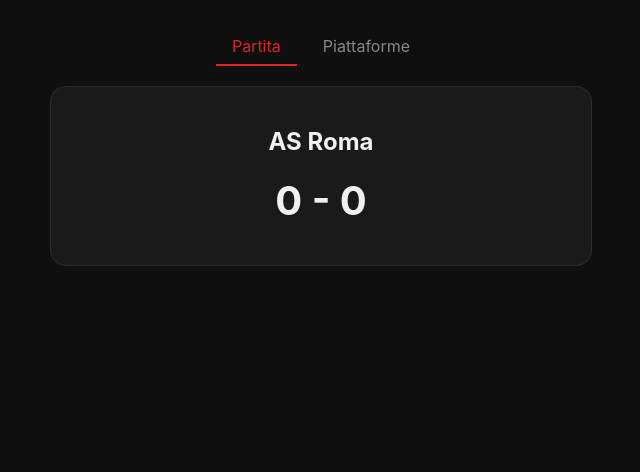
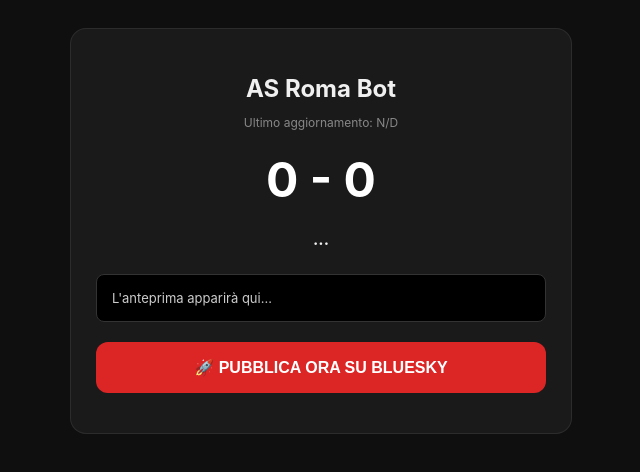
Before and after one commit to ASRomaData/RomaStats, a plain HTML site: page index.html in a window 1280 px wide. Shown: the whole page, without its empty margins (319-959 px from the left). Drawn offline with Linux system fonts and the light colour scheme.

Commit message:
Update index.html
Index for APP

```diff
--- a/index.html
+++ b/index.html
@@ -6,106 +6,94 @@
     <title>Roma Stats Bot</title>
     <style>
         :root { --red: #dc2626; --bg: #0f0f0f; --surface: #1a1a1a; --text: #f0f0f0; --muted: #888; --border: rgba(255,255,255,0.08); --green: #22c55e; }
-  body { font-family: -apple-system, system-ui, sans-serif; background: var(--bg); color: var(--text); padding: 20px; }
-  .card { background: var(--surface); border-radius: 16px; border: 1px solid var(--border); padding: 20px; max-width: 500px; margin: 0 auto; }
-  .score { font-size: 40px; font-weight: bold; text-align: center; margin: 20px 0; }
-  .stat-row { display: flex; justify-content: space-between; margin-bottom: 10px; font-size: 14px; }
-  .preview { background: #000; padding: 15px; border-radius: 8px; font-size: 13px; white-space: pre-wrap; margin: 20px 0; border: 1px solid #333; }
-
-  /* BOTTONE */
-  .btn-trigger { width: 100%; padding: 15px; background: var(--red); color: white; border: none; border-radius: 12px; font-weight: bold; cursor: pointer; transition: transform 0.2s; }
-  .btn-trigger:active { transform: scale(0.98); opacity: 0.8; }
+        body { font-family: -apple-system, system-ui, sans-serif; background: var(--bg); color: var(--text); padding: 20px; display: flex; justify-content: center; }
+        .card { background: var(--surface); border-radius: 16px; border: 1px solid var(--border); padding: 25px; width: 100%; max-width: 450px; }
+        .score { font-size: 48px; font-weight: bold; text-align: center; margin: 20px 0; color: white; }
+        .stat-row { display: flex; justify-content: space-between; margin-bottom: 12px; font-size: 14px; border-bottom: 1px solid var(--border); padding-bottom: 8px; }
+        .preview { background: #000; padding: 15px; border-radius: 8px; font-size: 13px; white-space: pre-wrap; margin: 20px 0; border: 1px solid #333; color: #ccc; }
+        .btn-trigger { width: 100%; padding: 16px; background: var(--red); color: white; border: none; border-radius: 12px; font-weight: bold; cursor: pointer; font-size: 16px; transition: all 0.2s; }
+        .btn-trigger:active { transform: scale(0.97); opacity: 0.8; }
         .btn-trigger:disabled { background: #444; cursor: not-allowed; }
-
-  .tabs { display: flex; gap: 10px; margin-bottom: 20px; justify-content: center; }
-  .tab { padding: 8px 16px; cursor: pointer; color: var(--muted); border-bottom: 2px solid transparent; }
-  .tab.active { color: var(--red); border-bottom-color: var(--red); }
-  .tab-content { display: none; }
-  .tab-content.active { display: block; }
+        #msg { text-align: center; margin-top: 15px; font-size: 13px; font-weight: 500; }
     </style>
 </head>
 <body>
 
-<div class="tabs">
-  <div class="tab active" onclick="switchTab('stats')">Partita</div>
-  <div class="tab" onclick="switchTab('actions')">Piattaforme</div>
-</div>
+<div class="card">
+    <h2 style="text-align:center; margin-bottom:5px;">AS Roma Bot</h2>
+    <p style="text-align:center; color:var(--muted); font-size:12px; margin-bottom:20px;" id="last-update">Caricamento...</p>
 
-<div id="stats" class="tab-content active">
-  <div class="card">
-    <h2 style="text-align:center" id="match-teams">AS Roma</h2>
     <div class="score" id="match-score">0 - 0</div>
+    <div id="match-teams" style="text-align:center; font-weight:bold; margin-bottom:25px;">...</div>
+
     <div id="stats-list"></div>
-  </div>
-</div>
 
-<div id="actions" class="tab-content">
-  <div class="card">
-    <h3>Azioni Bot</h3>
-    <p style="font-size: 12px; color: var(--muted); margin-bottom: 15px;">L'anteprima mostra l'ultimo post caricato:</p>
-    <div class="preview" id="post-text">...</div>
+    <div class="preview" id="post-text">L'anteprima apparirà qui...</div>
 
     <button id="trigger-btn" class="btn-trigger" onclick="triggerBot()">🚀 PUBBLICA ORA SU BLUESKY</button>
-    <div id="msg" style="text-align:center; margin-top:10px; font-size:12px;"></div>
-  </div>
+    <div id="msg"></div>
 </div>
 
 <script>
-// CONFIGURAZIONE (Sostituisci con i tuoi dati!)
+// ==========================================
+// CONFIGURAZIONE - METTI I TUOI DATI QUI!
+// ==========================================
 const GITHUB_USER = "ASRomaData";
 const GITHUB_REPO = "RomaStats";
-const GITHUB_TOKEN = "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"; // ATTENZIONE: vedi nota sotto
+const GITHUB_TOKEN = "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";
+const BRANCH = "main"; // Cambia in "master" se il tuo ramo si chiama così
+// ==========================================
 
 async function loadData() {
+    try {
         const r = await fetch('dashboard_data.json?t=' + Date.now());
         const d = await r.json();
-  if (d.match) {
+        document.getElementById('last-update').innerText = "Ultimo aggiornamento: " + (d.last_updated || "N/D");
         document.getElementById('match-teams').innerText = d.match.home + " vs " + d.match.away;
         document.getElementById('match-score').innerText = d.match.score;
         document.getElementById('post-text').innerText = d.post_text;
+
         const list = document.getElementById('stats-list');
         list.innerHTML = "";
         for (const [k, v] of Object.entries(d.stats)) {
-       list.innerHTML += `<div class="stat-row"><span>${v.home}</span><b>${k}</b><span>${v.away}</span></div>`;
+            list.innerHTML += `<div class="stat-row"><span>${v.home}</span><b style="color:var(--muted)">${k}</b><span>${v.away}</span></div>`;
         }
-  }
+    } catch(e) { console.error("Dati non trovati."); }
 }
 
 async function triggerBot() {
     const btn = document.getElementById('trigger-btn');
     const msg = document.getElementById('msg');
     btn.disabled = true;
-  btn.innerText = "ATTENDI...";
+    btn.innerText = "CONNESSIONE A GITHUB...";
 
     try {
-    const res = await fetch(`https://api.github.com/repos/${GITHUB_USER}/${GITHUB_REPO}/actions/workflows/bot.yml/dispatches`, {
+        const url = `https://api.github.com/repos/${GITHUB_USER}/${GITHUB_REPO}/actions/workflows/bot.yml/dispatches`;
+        const res = await fetch(url, {
             method: "POST",
             headers: {
-        "Authorization": `Bearer ${GITHUB_TOKEN}`,
-        "Accept": "application/vnd.github+json",
+                "Authorization": `token ${GITHUB_TOKEN.trim()}`,
+                "Accept": "application/vnd.github.v3+json",
+                "Content-Type": "application/json",
             },
-      body: JSON.stringify({ ref: "main", inputs: { force_run: "true" } })
+            body: JSON.stringify({ ref: BRANCH, inputs: { force_run: "true" } })
         });
 
-    if (res.ok) {
-      msg.innerText = "✅ Bot avviato! Tra circa 1 minuto vedrai il post su Bluesky.";
+        if (res.status === 204 || res.ok) {
+            msg.innerText = "✅ COMANDO INVIATO! Il bot sta scrivendo su Bluesky. Attendi 1 minuto e ricarica.";
             msg.style.color = "var(--green)";
         } else {
-      throw new Error("Errore GitHub");
-    }
-  } catch (e) {
-    msg.innerText = "❌ Errore nell'avvio. Controlla il Token.";
+            const err = await res.json().catch(() => ({message: "Errore sconosciuto"}));
+            msg.innerText = `❌ Errore ${res.status}: ${err.message}`;
             msg.style.color = "var(--red)";
             btn.disabled = false;
             btn.innerText = "🚀 PUBBLICA ORA SU BLUESKY";
         }
+    } catch (e) {
+        msg.innerText = "❌ Errore di rete. Controlla il Token.";
+        msg.style.color = "var(--red)";
+        btn.disabled = false;
     }
-
-function switchTab(id) {
-  document.querySelectorAll('.tab-content').forEach(c => c.classList.remove('active'));
-  document.querySelectorAll('.tab').forEach(t => t.classList.remove('active'));
-  document.getElementById(id).classList.add('active');
-  event.currentTarget.classList.add('active');
 }
 
 loadData();
```
Lines whose indentation alone changed are shown as unchanged.
